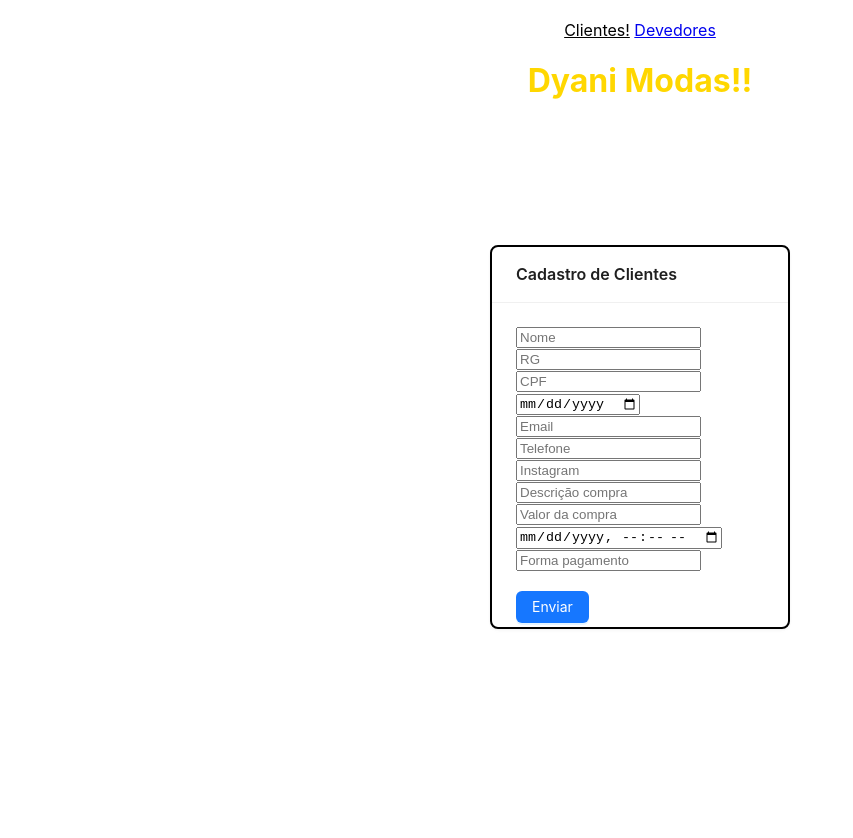
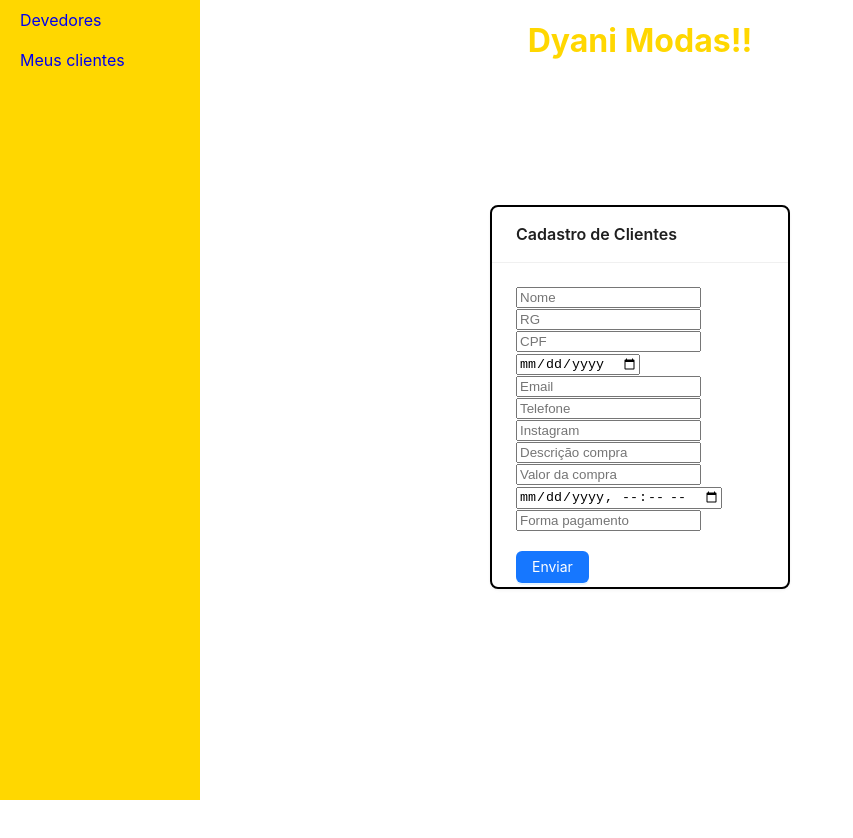
Before and after one commit to DavidHenrique2106/Express_React, a React (Create React App) app: page / in a window 1280 px wide. Shown: the top 838 px of the page, without its empty margins (0-853 px from the left). Built offline with nearby package versions, Linux system fonts and the light colour scheme.

Commit message:
feat: conteudo das paginas clientes e devedores

```diff
--- a/src/App.js
+++ b/src/App.js
@@ -2,7 +2,7 @@ import React, { useState } from 'react';
 import { Card, Button, Flex } from 'antd';
 import { ToastContainer, toast } from 'react-toastify';
 import 'react-toastify/dist/ReactToastify.css';
-import { Link } from 'react-router-dom';
+import Navbar from './components/Navbar';
 
 
 const App = () => {
@@ -56,9 +56,8 @@ const App = () => {
 
       <ToastContainer />
 
-      <div className='router' style={{ textAlign: 'center', marginTop: '20px' }}>
-        <Link style={{color: 'black'}} to="/client">Clientes!</Link>{' '}
-        <Link to="/devedor">Devedores</Link>
+      <div className="Navbar">
+        <Navbar />
       </div>
 
       <h1 style={{ textAlign: 'center', color: 'gold' }}>Dyani Modas!!</h1>
--- a/src/components/Navbar.jsx
+++ b/src/components/Navbar.jsx
@@ -1,17 +1,20 @@
-import React from 'react'
+import React from 'react';
+import { Link } from 'react-router-dom';
+import './navbar.css';
 
-import { Link } from 'react-router-dom';
+const Navbar = () => {
+  return (
+    <div  className="Navbar">
+        <div className="devedor">
+        <Link className='devedor' to='/devedor'>Devedores</Link>
+        </div>
 
-const navbar = () => {
-  return (
-    <div className="navbar">
-        <nav>
-            <Link to="/">Home</Link>
-            <Link to="/client">Clientes</Link>
-            <Link to="/devedor" >Devedores</Link>
-        </nav>
+        <div className="clientes">
+        <Link className='clientes' to='/client'>Meus clientes</Link>
+        </div>
+
     </div>
   )
 }
 
-export default navbar
+export default Navbar
--- /dev/null
+++ b/src/components/navbar.css
@@ -0,0 +1,24 @@
+.Navbar {
+    background-color: gold;
+    width: 200px;
+    height: 100vh;
+    position: fixed;
+    top: 0;
+    left: 0;
+    display: flex;
+    flex-direction: column;
+  }
+
+  .devedor, .clientes {
+    padding: 10px;
+    text-decoration: none;
+  }
+
+  .devedor-link, .clientes-link {
+    color: black;
+
+  }
+
+  .devedor:hover, .clientes:hover {
+    color: white;
+  }
--- a/src/routes/Client.jsx
+++ b/src/routes/Client.jsx
@@ -1,13 +1,16 @@
 import React from 'react'
+import { Button, Flex } from 'antd';
 
 const Client = () => {
   return (
+    <div className="client" style={{ display: 'flex', flexDirection: 'column', justifyContent: 'center', alignItems: 'center', height: '100vh' }}>
+        <h1>Aqui estarão todos os clientes cadastrados da página principal</h1>
 
-    <div className="client">
-        <h1>hello client!</h1>
+        <Flex gap="small" wrap="wrap" style={{ marginTop: '20px' }}>
+            <Button type="primary">Mostrar clientes!</Button>
+        </Flex>
     </div>
-
-    )
+  )
 }
 
 export default Client
--- a/src/routes/Devedor.jsx
+++ b/src/routes/Devedor.jsx
@@ -1,9 +1,16 @@
 import React from 'react'
+import { Button, Flex } from 'antd';
 
 const Devedor = () => {
   return (
     <div className="devedor">
-        <h1>Hello devedor!</h1>
+      <div className="client" style={{ display: 'flex', flexDirection: 'column', justifyContent: 'center', alignItems: 'center', height: '100vh' }}>
+        <h1>Aqui estraão todos os clintes que estão me devendo!</h1>
+
+        <Flex gap="small" wrap="wrap" style={{ marginTop: '20px' }}>
+            <Button type="primary">Mostrar clientes!</Button>
+        </Flex>
+    </div>
     </div>
   )
 }
```
Also changed, not shown: src/index.js (+0 -7 lines).
